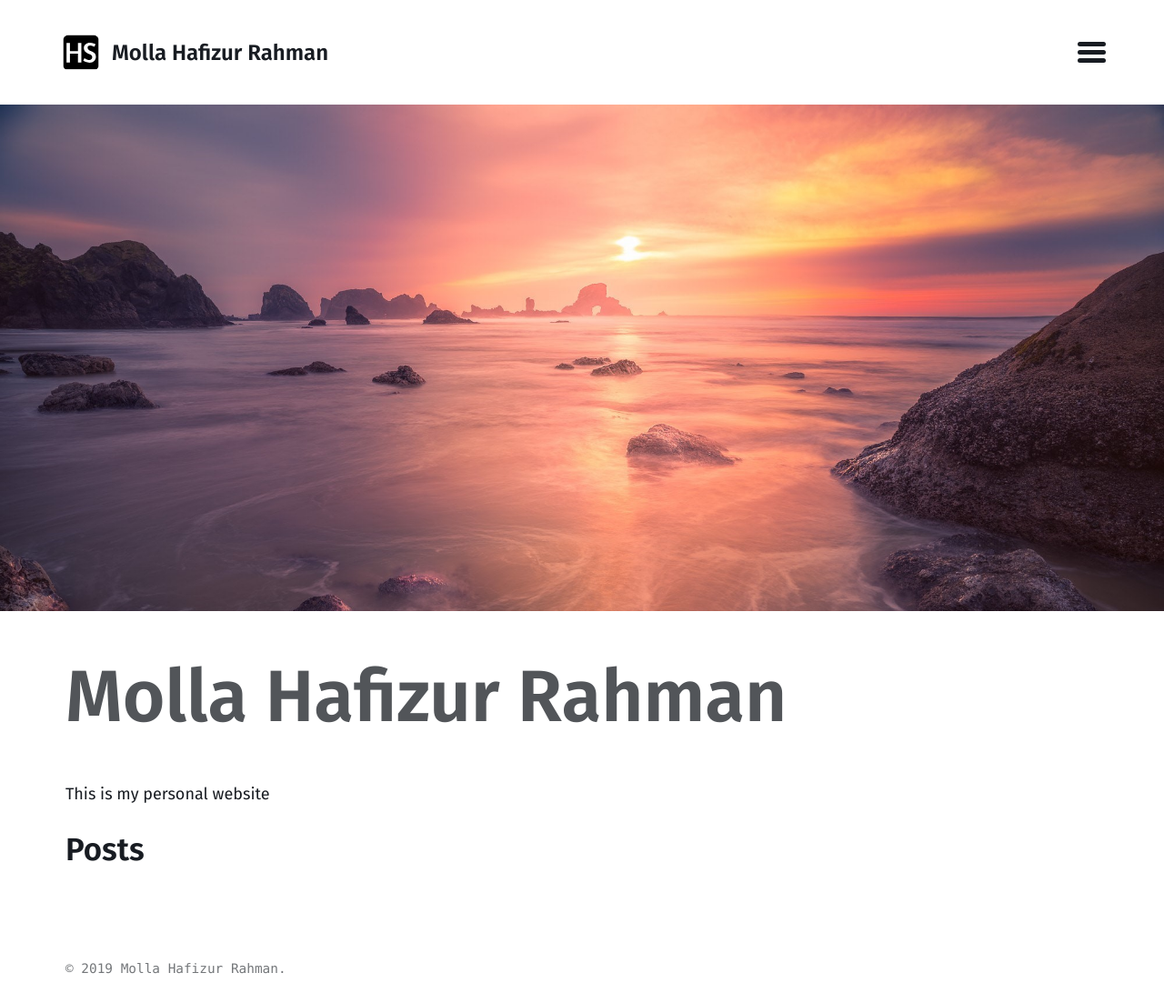
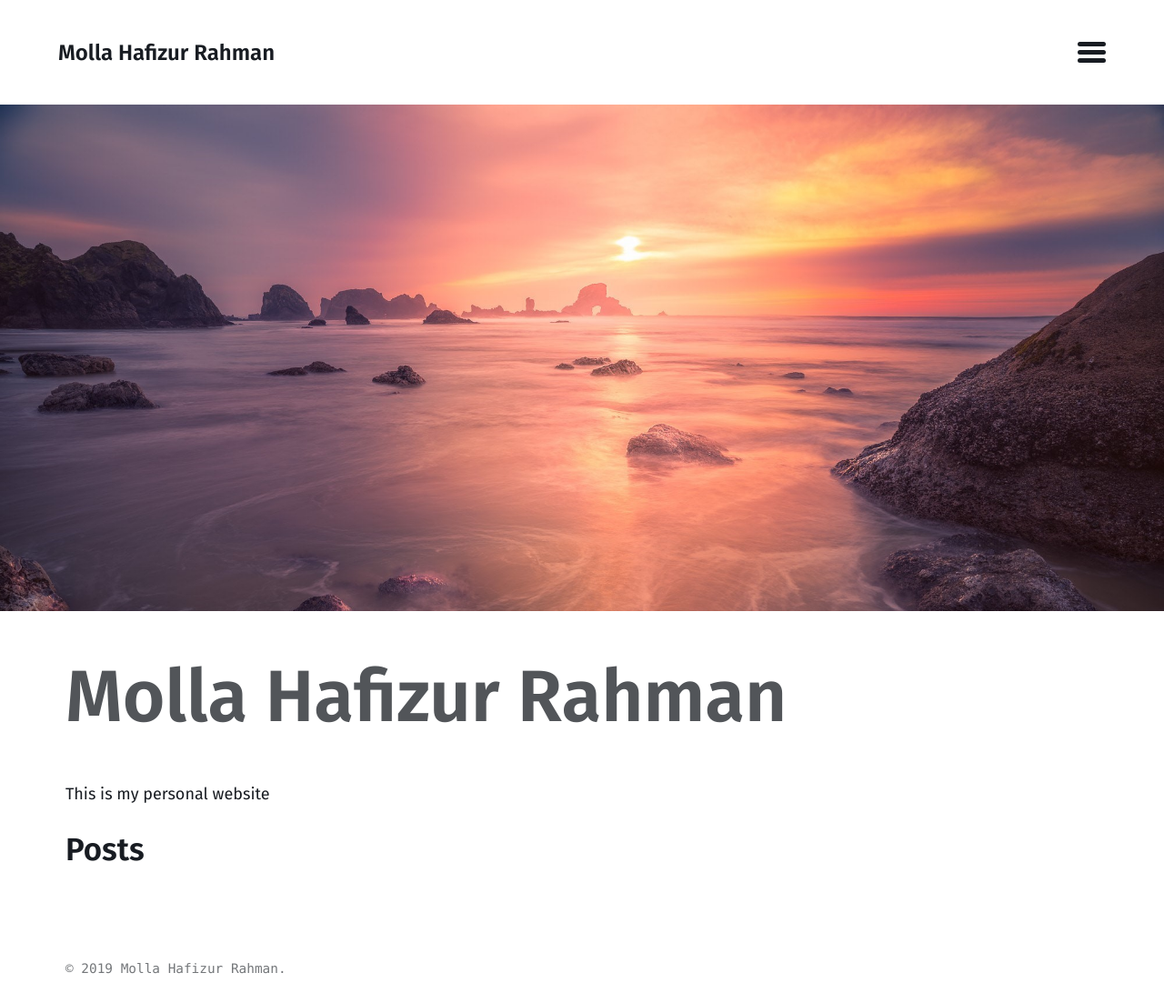
Before and after one commit to HafizSunny/HafizSunny09.github.io, a Jekyll site: the page built from index.md, in a window 1280 px wide. Shown: the whole page at 91% size. Built offline with Jekyll 4.4.1, drawn with Linux system fonts in a browser that asks for light colours; the list of posts is cut into pages by our own code.

Commit message:
Update _config.yml

```diff
--- a/_config.yml
+++ b/_config.yml
@@ -27,7 +27,7 @@ twitter_username: Sunny09022
 github_username: HafizSunny
 linkedin_username: molla-hafizur-rahman-a5284151
 
-logo: "/images/logo.svg"
+logo: #"/images/logo.svg"
 search: # true, false (default)
 search_full_content: false # true, false (default)
 search_provider: # lunr (default), algolia
```
